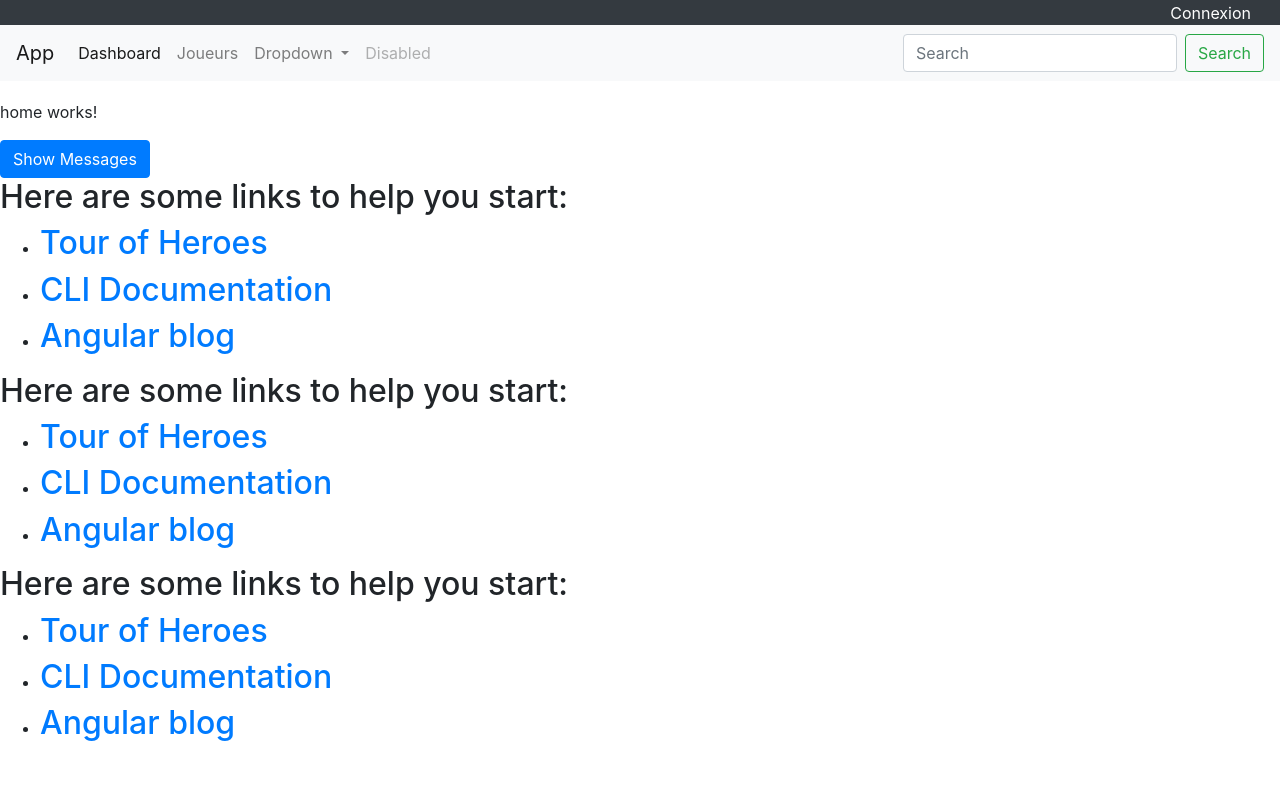
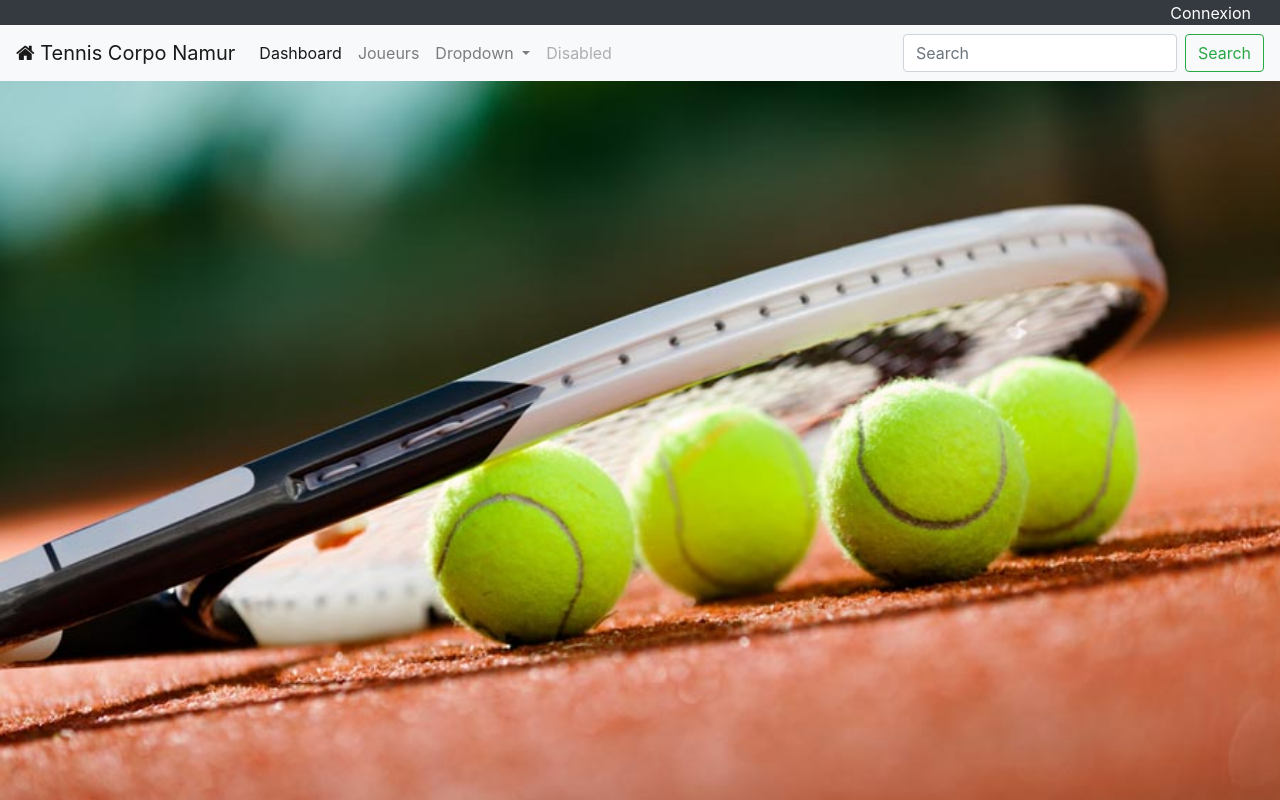
Before and after one commit to fabricecalay/whist-app, an Angular app: page /home in a window 1280 px wide. Shown: the top 800 px of the page. Built offline with nearby package versions, Linux system fonts and the light colour scheme.

Commit message:
home page

```diff
--- a/src/app/app.component.css
+++ b/src/app/app.component.css
@@ -1,3 +1,5 @@
+
+
 /* h1 {
   color: #369;
   font-family: Arial, Helvetica, sans-serif;
--- a/src/app/app.component.html
+++ b/src/app/app.component.html
@@ -42,7 +42,7 @@
 </nav>
 
 <nav class="navbar navbar-expand-lg navbar-light bg-light fixed-top" style="top:25px;">
-  <a class="navbar-brand" routerLink="/home">App</a>
+  <a class="navbar-brand" routerLink="/home"><i class="fa fa-home"></i>&nbsp;{{title}}</a>
   <button class="navbar-toggler" type="button" data-toggle="collapse" data-target="#navbarSupportedContent" aria-controls="navbarSupportedContent" aria-expanded="false" aria-label="Toggle navigation">
     <span class="navbar-toggler-icon"></span>
   </button>
--- a/src/app/app.component.ts
+++ b/src/app/app.component.ts
@@ -6,5 +6,5 @@ import { Component } from '@angular/core';
   styleUrls: ['./app.component.css']
 })
 export class AppComponent {
-  title = 'App';
+  title = 'Tennis Corpo Namur';
 }
--- a/src/app/home/home.component.css
+++ b/src/app/home/home.component.css
@@ -0,0 +1,4 @@
+h1{
+  color:white;
+  padding:100px;
+}
--- a/src/app/home/home.component.html
+++ b/src/app/home/home.component.html
@@ -1,3 +1,3 @@
-<p>
-  home works!
-</p>
+<div>
+  <img src="/assets/images/tennis.jpg" style="width:100%;" />
+</div>
--- a/src/styles.css
+++ b/src/styles.css
@@ -3,5 +3,5 @@
 @import "~font-awesome/css/font-awesome.min.css";
 
 body {
-  padding-top:100px;
+  padding-top:80px;
 }
```
Also changed, not shown: src/assets/images/tennis.jpg (added).
